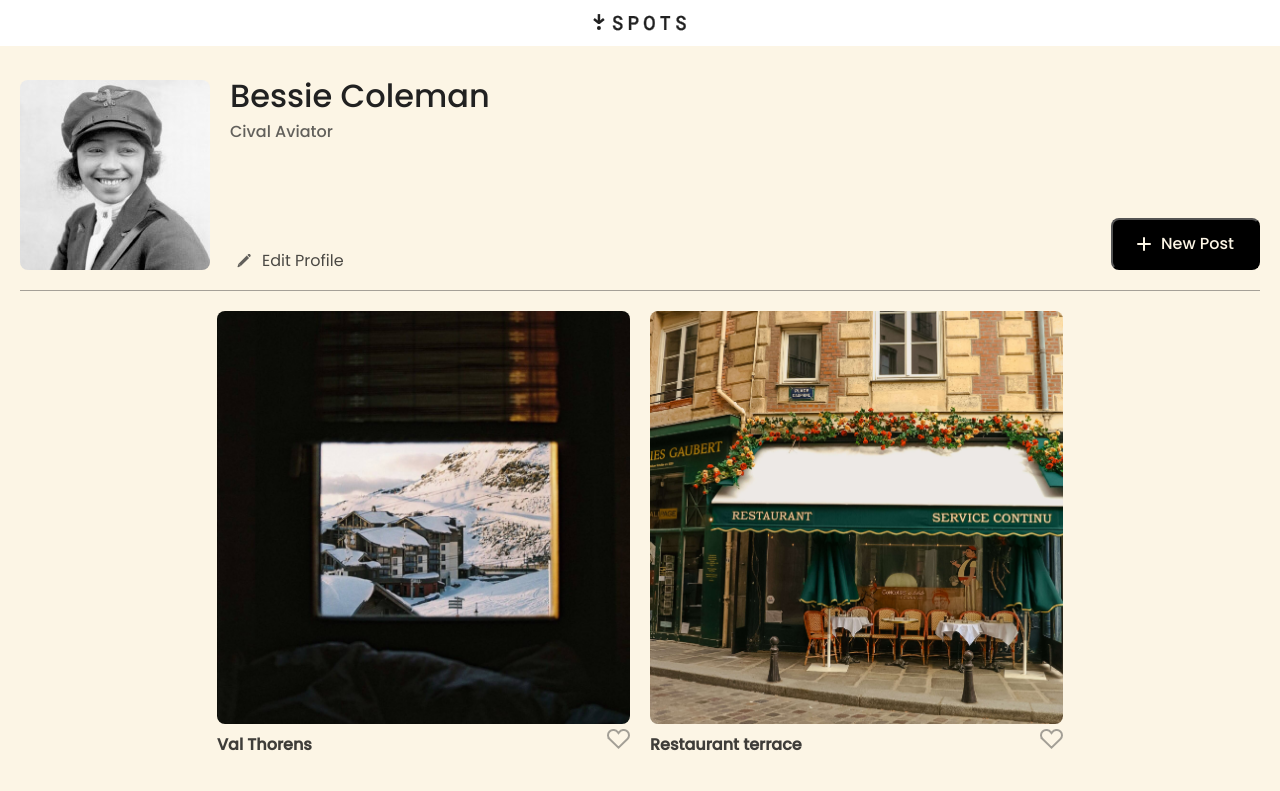
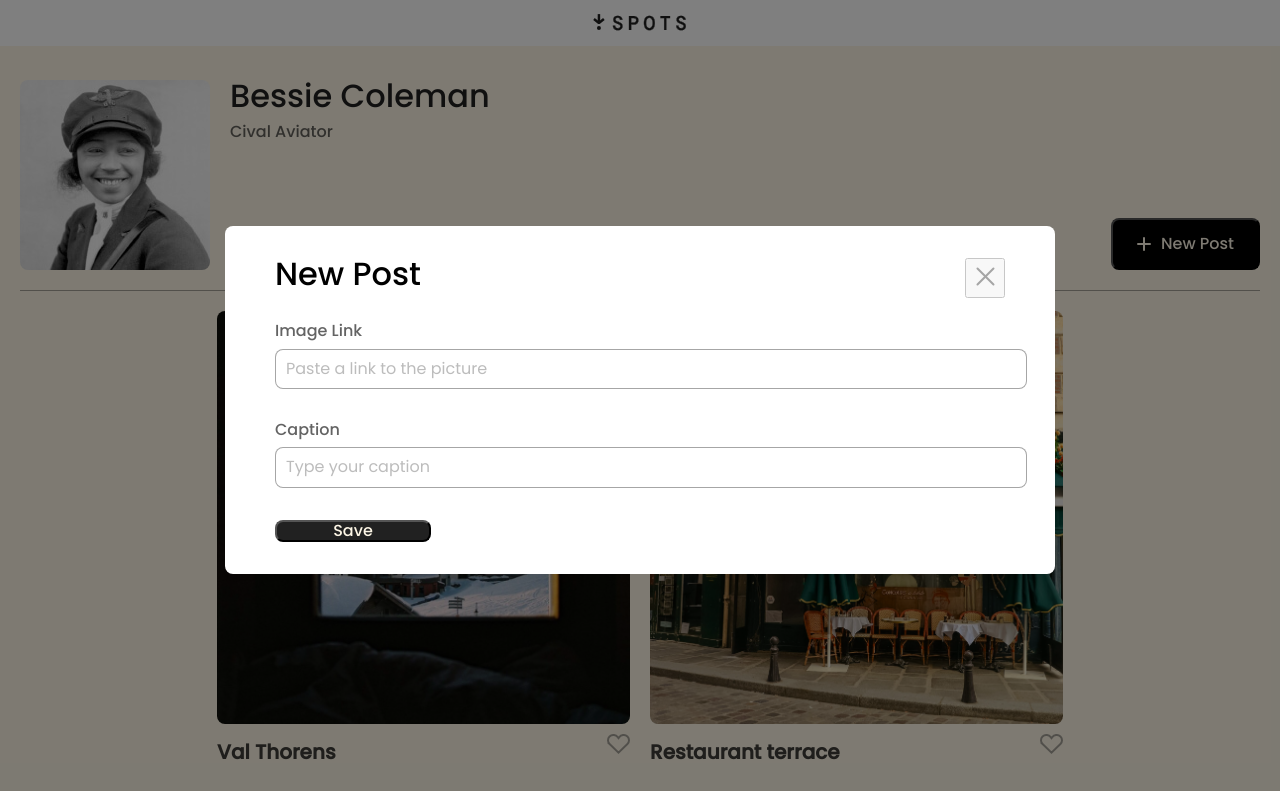
Before and after one commit to um4life13/se_project_spots, a plain HTML site: page index.html in a window 1280 px wide. Shown: the top 791 px of the page. Drawn offline with Linux system fonts and the light colour scheme.

Commit message:
Fourth Commit

```diff
--- a/blocks/card.css
+++ b/blocks/card.css
@@ -37,7 +37,7 @@
   cursor: pointer;
 }
 
-@media screen and (max-width: 627px)
+@media screen and (max-width: 627px) {
   .card__image {
   height: 288px;
   width: 288px;
@@ -47,4 +47,5 @@
   .card__title {
   font-size: 16px;
   margin: 12px 0 0;
+  }
 }
--- /dev/null
+++ b/blocks/modal.css
@@ -0,0 +1,93 @@
+.modal {
+  visibility: hidden;
+  background-color: rgba(0, 0, 0, 0.5);
+  position: fixed;
+  top: 0;
+  right: 0;
+  bottom: 0;
+  left: 0;
+  display: flex;
+  justify-content: center;
+  align-items: center;
+  padding: 10px;
+}
+
+.modal_is-opened {
+  visibility: visible;
+}
+
+.modal__container {
+  max-width: 730px;
+  width: 100%;
+  border-radius: 8px;
+  background-color: #fff;
+  padding: 32px 50px;
+  position: relative;
+}
+
+.modal__close-btn {
+  position: absolute;
+  top: 32px;
+  right: 50px;
+  width: 40px;
+  height: 40px;
+  padding: 0;
+  opacity: 40%;
+}
+
+.modal__close-btn:hover {
+  opacity: 100%;
+}
+
+.modal__title {
+  margin: 0 0 32px;
+  font-weight: 500;
+  font-size: 32px;
+  line-height: 1;
+}
+
+.modal__form {
+  display: flex;
+  flex-direction: column;
+}
+
+.modal__label {
+  margin: 0 0 32px;
+  font-weight: 500;
+  font-size: 16px;
+  color: rgba(33, 33, 33, 0.7);
+}
+
+.modal__input {
+  display: block;
+  margin: 8px 0 0;
+  width: 100%;
+  padding: 10px;
+  border-radius: 8px;
+  border: 1px solid rgba(33, 33, 33, 0.4);
+}
+
+.modal__input::placeholder {
+  color: rgba(33, 33, 33, 0.3);
+}
+
+.modal__submit-btn {
+  width: 100%;
+  max-width: 156px;
+  background: rgba(33, 33, 33, 1);
+  color: rgba(252, 245, 229, 1);
+  font-weight: 500;
+  font-size: 16px;
+  line-height: 1;
+  border-radius: 8px;
+}
+
+@media screen and (max-width: 627px) {
+  .modal__title {
+    font-size: 20px;
+  }
+
+  .modal__submit-btn {
+    max-width: none;
+  }
+}
--- a/index.html
+++ b/index.html
@@ -107,6 +107,64 @@
       <footer class="footer">
         <p class="footer__copyright">&copy; 2025 Spots</p>
       </footer>
+      <div class="modal">
+        <div class="modal__container">
+          <button type="button" class="modal__close-btn">
+            <img src="./images/x-icon.svg" alt="close button" />
+          </button>
+          <h2 class="modal__title">Edit profile</h2>
+          <form class="modal__form">
+            <label for="profile-name-input" class="modal__label">
+              Name
+              <input
+                id="profile-name-input"
+                type="text"
+                class="modal__input"
+                placeholder="Type your name"
+              />
+            </label>
+            <label for="profile-description-input" class="modal__label">
+              Description
+              <input
+                id="profile-description-input"
+                type="text"
+                class="modal__input"
+                placeholder="Describe yourself"
+              />
+            </label>
+            <button type="submit" class="modal__submit-btn">Save</button>
+          </form>
+        </div>
+      </div>
+      <div class="modal modal_is-opened">
+        <div class="modal__container">
+          <button type="button" class="modal__close-btn">
+            <img src="./images/x-icon.svg" alt="close button" />
+          </button>
+          <h2 class="modal__title">New Post</h2>
+          <form class="modal__form">
+            <label for="profile-image-input" class="modal__label">
+              Image Link
+              <input
+                id="profile-image-input"
+                type="text"
+                class="modal__input"
+                placeholder="Paste a link to the picture"
+              />
+            </label>
+            <label for="profile-caption-input" class="modal__label">
+              Caption
+              <input
+                id="profile-caption-input"
+                type="text"
+                class="modal__input"
+                placeholder="Type your caption"
+              />
+            </label>
+            <button type="submit" class="modal__submit-btn">Save</button>
+          </form>
+        </div>
+      </div>
     </div>
   </body>
 </html>
--- a/pages/index.css
+++ b/pages/index.css
@@ -7,3 +7,4 @@
 @import url(../blocks/cards.css);
 @import url(../blocks/card.css);
 @import url(../blocks/footer.css);
+@import url(../blocks/modal.css);
```
Also changed, not shown: images/x-icon.svg (added).
